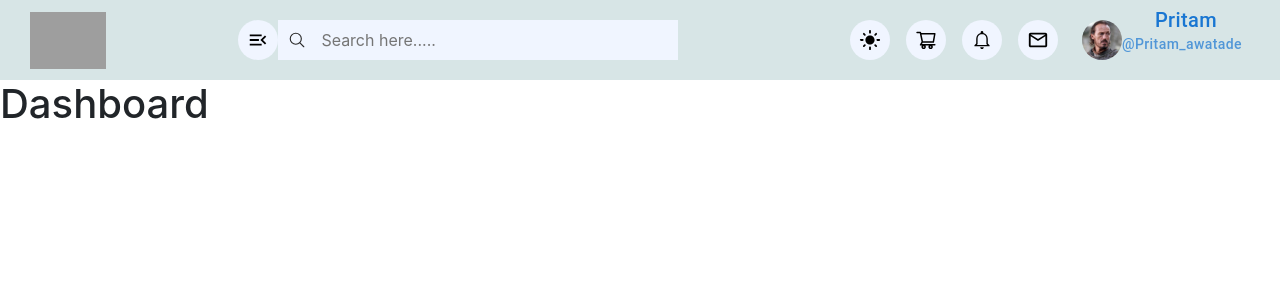
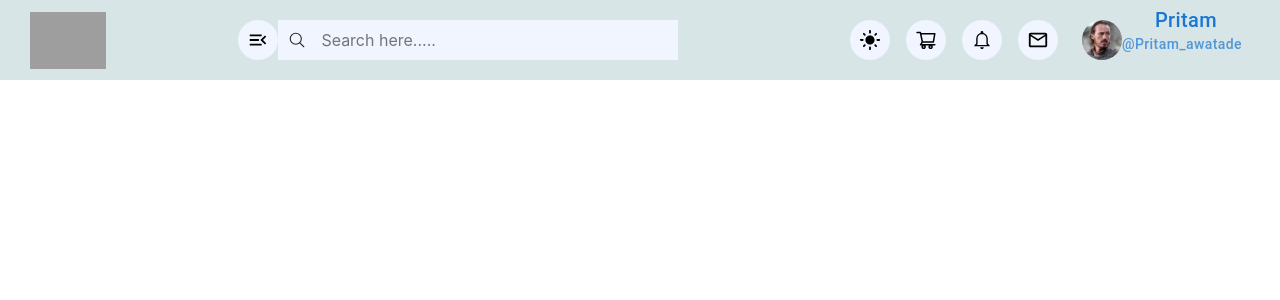
Before and after one commit to Pritamawatade/SELLFY_MERN, a React (Create React App) app in the folder admin/: page / in a window 1280 px wide. Shown: the top 300 px of the page. Built offline with nearby package versions, Linux system fonts and the light colour scheme; grey boxes are pictures that could not be loaded; a web font is replaced by a local one.

Commit message:
added sidebar in app js

```diff
--- a/admin/src/App.js
+++ b/admin/src/App.js
@@ -3,14 +3,21 @@ import { BrowserRouter, Route, Routes } from 'react-router-dom';
 import Dashboard from './pages/Dashboard';
 import "bootstrap/dist/css/bootstrap.min.css"
 import Header from './component/Header';
+import Sidebar from './component/Sidebar';
 function App() {
   return (
     <BrowserRouter>
     <Header />
-      <Routes>
-        <Route path='/' exact={true} element={<Dashboard />} />
-        <Route path='/dashboard' exact={true} element={<Dashboard />} />
-      </Routes>
+    <div className="d-flex main">
+      <Sidebar />
+    </div>
+   <div className='content'>
+
+        <Routes>
+          <Route path='/' exact={true} element={<Dashboard />} />
+          <Route path='/dashboard' exact={true} element={<Dashboard />} />
+        </Routes>
+   </div>
     </BrowserRouter>
   );
 }
--- /dev/null
+++ b/admin/src/component/Sidebar/index.js
@@ -0,0 +1,10 @@
+const Sidebar = () =>{
+    return (
+        <div className="sidebar">
+            {/* Your sidebar content */}
+        </div>
+    )
+}
+
+
+export default Sidebar;
--- a/admin/src/pages/Dashboard/index.js
+++ b/admin/src/pages/Dashboard/index.js
@@ -1,7 +1,7 @@
 const Dashboard = () =>{
     return (
         <div>
-            <h1>Dashboard</h1>
+
         </div>
     )
 }
```
